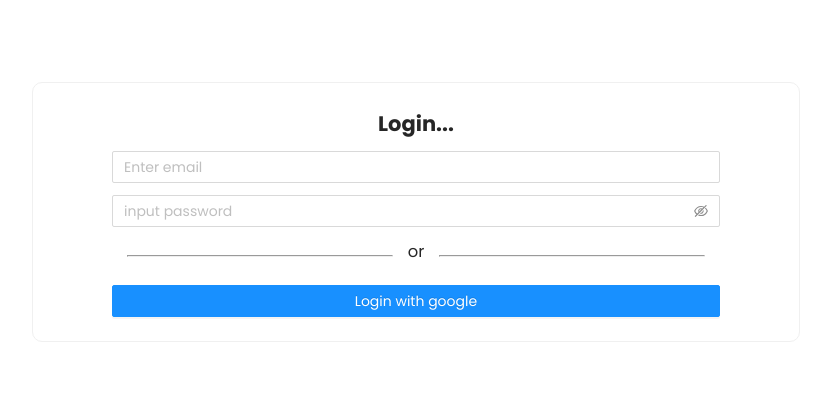
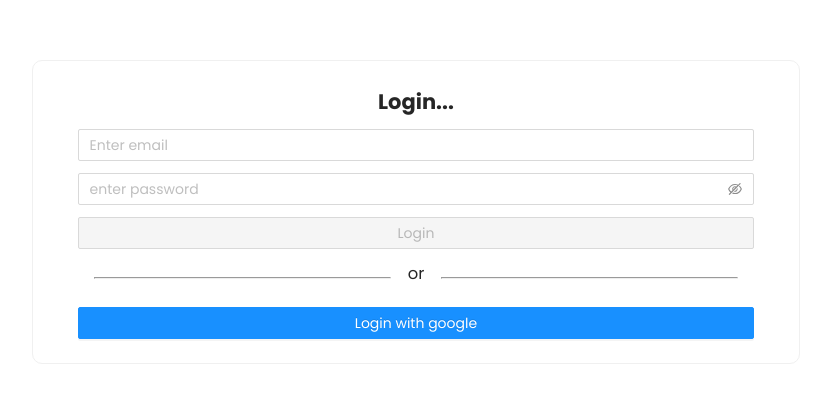
Before and after one commit to yoginderkumar/ToDoReact, a React (Create React App) app: page / in a window 1280 px wide. Shown: the part 188-582 px from the top of the page, without its empty margins (224-1055 px from the left). Built offline with nearby package versions, Linux system fonts and the light colour scheme; no server answers.

Commit message:
Create account or login with existing account

```diff
--- a/src/containers/Auth/Login/index.js
+++ b/src/containers/Auth/Login/index.js
@@ -1,19 +1,54 @@
-import React from "react";
+import React, { useState } from "react";
 import { Button, Card, Input } from "antd";
 import { EyeTwoTone, EyeInvisibleOutlined } from "@ant-design/icons";
 import "./style.css";
-import { signInWithGoogle } from "../../../library";
+import { signInWithEmailPassword, signInWithGoogle } from "../../../library";
 import { showMessage } from "../../../library/messages";
 
 const Login = () => {
+  const [email, setEmail] = useState("");
+  const [password, setPassword] = useState("");
+  const [confirmPassword, setConfirmPassword] = useState("");
+  const [isSignupEnabled, setIsSignupEnabled] = useState(false);
+  const [isGoogleLoading, setIsGoogleLoading] = useState(false);
+
+  const handleErrorFromEmailLogin = (code, message) => {
+    switch (code) {
+      case "auth/user-not-found":
+        setIsSignupEnabled(true);
+        return showMessage("error", "This account does not exist. Create one!");
+      case "auth/wrong-password":
+        return showMessage("error", "Entered incorrect password");
+      default:
+        return showMessage("error", message);
+    }
+  };
+
+  const onLoginClickHandler = async () => {
+    signInWithEmailPassword("abhisheksagar25100@gmail.com", "Abhishek@12")
+      .then((data) => console.log("Data: ", data.user))
+      .catch((err) => {
+        console.log("Err: ", err.code);
+        handleErrorFromEmailLogin(err.code, err.message);
+      });
+  };
+
   const onLoginWithGoogleClickHandler = () => {
     console.log("Hello");
+    setIsGoogleLoading(true);
     signInWithGoogle()
-      .then((data) => console.log("Data: ", data))
+      .then((data) => {
+        console.log("Data: ", data);
+      })
       .catch((err) => {
         showMessage("error", err.message);
+      })
+      .finally(() => {
+        setIsGoogleLoading(false);
       });
   };
+
+  console.log("Isgoolge loding", isGoogleLoading);
 
   return (
     <div className="LoginPageContainer">
@@ -25,14 +60,42 @@
         <h2 className="poppinsBold flex justifyContentCenter">Login...</h2>
         <div className="flex justifyContentCenter">
           <div>
-            <Input type="email" placeholder="Enter email" />
+            <Input
+              value={email}
+              onChange={(e) => setEmail(e.target.value)}
+              type="email"
+              placeholder="Enter email"
+            />
             <Input.Password
-              placeholder="input password"
+              value={password}
+              placeholder="enter password"
               iconRender={(visible) =>
                 visible ? <EyeTwoTone /> : <EyeInvisibleOutlined />
               }
+              onChange={(e) => setPassword(e.target.value)}
               className="mt12"
             />
+            {isSignupEnabled && (
+              <Input.Password
+                value={confirmPassword}
+                placeholder="confirm password"
+                iconRender={(visible) =>
+                  visible ? <EyeTwoTone /> : <EyeInvisibleOutlined />
+                }
+                className="mt12"
+                onChange={(e) => setConfirmPassword(e.target.value)}
+              />
+            )}
+            <Button
+              type="primary"
+              className="width100 mt12"
+              onClick={onLoginClickHandler}
+              disabled={
+                !email || !password || (isSignupEnabled && !confirmPassword)
+              }
+            >
+              {isSignupEnabled ? "Create an account" : "Login"}
+            </Button>
           </div>
         </div>
         <div className="flex flexRow alignItemsCenter justifyContentCenter mv12">
@@ -42,7 +105,8 @@
         </div>
         <Button
           type="primary"
-          style={{ width: "100%" }}
+          className="width100"
+          loading={isGoogleLoading}
           onClick={onLoginWithGoogleClickHandler}
         >
           Login with google
--- a/src/index.css
+++ b/src/index.css
@@ -1,3 +1,8 @@
+/* WIDTH AND HEIGHT */
+.width100 {
+  width: 100%;
+}
+
 /* Margins */
 .m12 {
   margin: 12px;
--- a/src/library/firebase.js
+++ b/src/library/firebase.js
@@ -1,5 +1,9 @@
 import firebase from "firebase/compat/app";
 import "firebase/compat/auth";
+import {
+  signInWithEmailAndPassword,
+  createUserWithEmailAndPassword,
+} from "firebase/auth";
 
 export const firebaseConfig = {
   apiKey: process.env.REACT_APP_FIREBASE_API_KEY,
@@ -18,4 +22,9 @@
 provider.setCustomParameters({ prompt: "select_account" });
 export const signInWithGoogle = () => auth.signInWithPopup(provider);
 
+export const createUserWithEmailPassword = (email, password) =>
+  createUserWithEmailAndPassword(auth, email, password);
+export const signInWithEmailPassword = (email, password) =>
+  signInWithEmailAndPassword(auth, email, password);
+
 export default firebase;
--- a/src/library/index.js
+++ b/src/library/index.js
@@ -1,3 +1,7 @@
-import { firebaseConfig, signInWithGoogle } from "./firebase";
+import {
+  firebaseConfig,
+  signInWithGoogle,
+  signInWithEmailPassword,
+} from "./firebase";
 
-export { firebaseConfig, signInWithGoogle };
+export { firebaseConfig, signInWithGoogle, signInWithEmailPassword };
```
